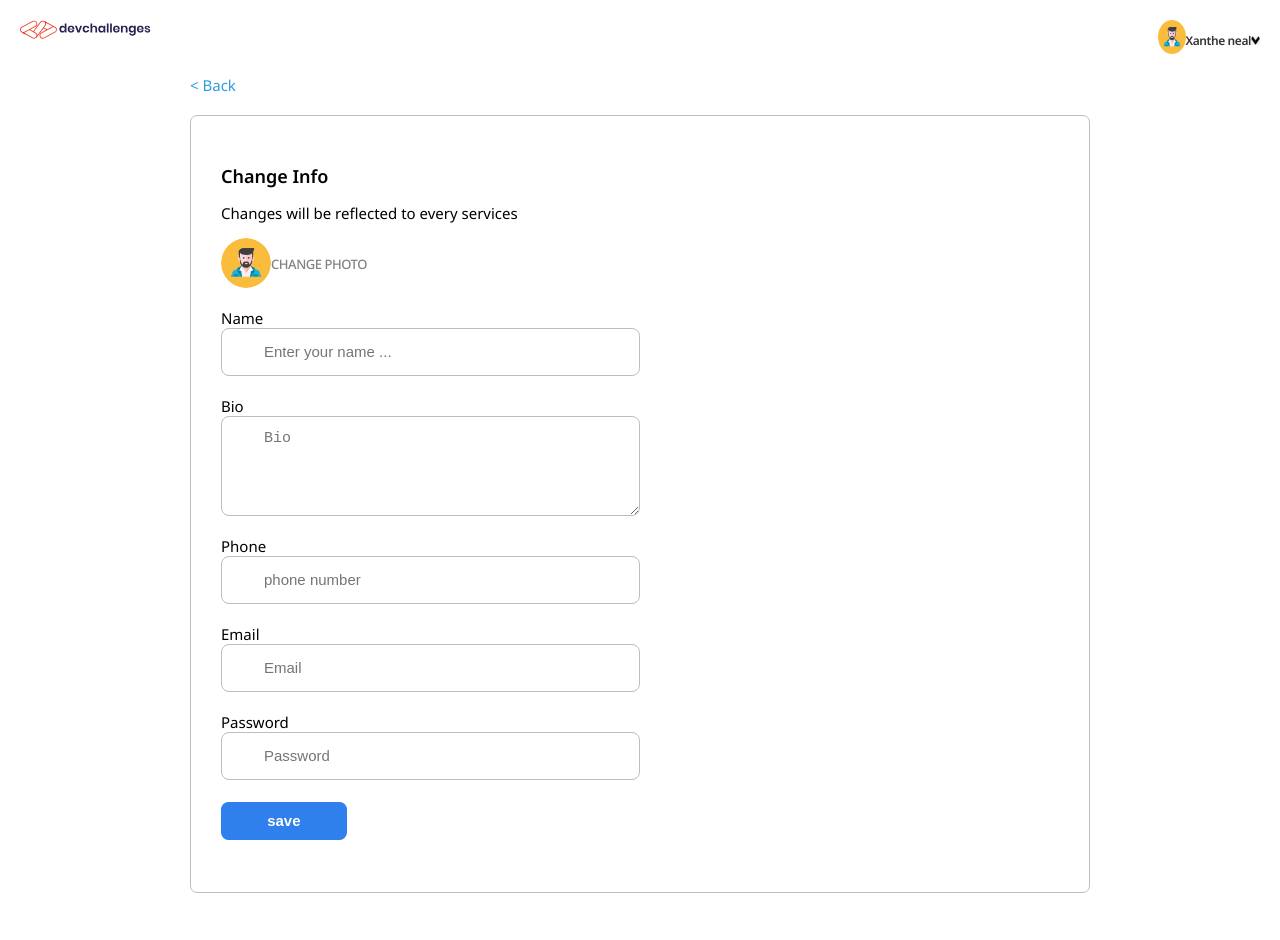
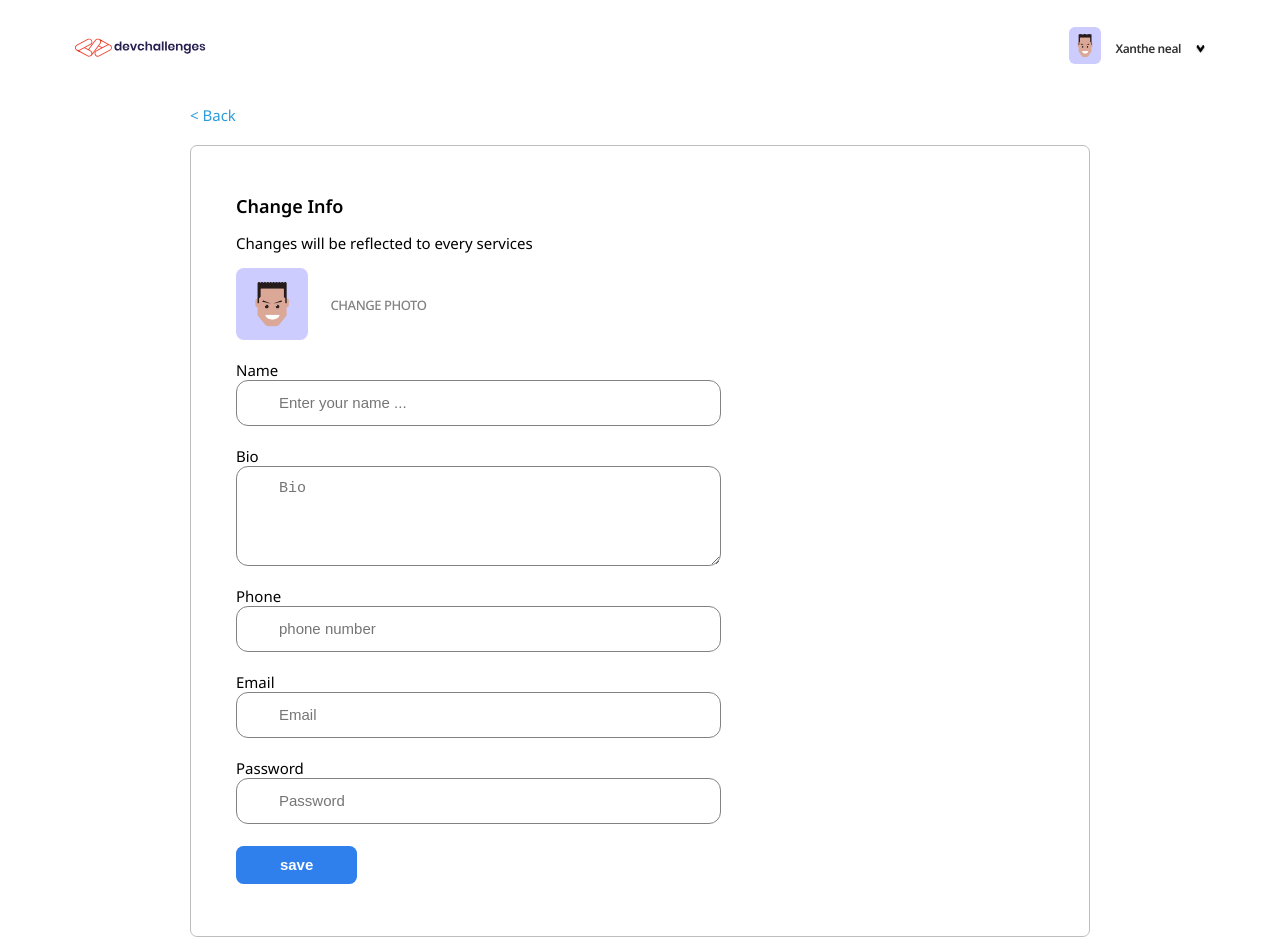
Before and after one commit to rahimbtc/auth-app-client, a Next.js app: page /register in a window 1280 px wide. Shown: the top 940 px of the page. Before the commit the page ends 893 px from the top, so only its background shows below. Built offline with nearby package versions, Linux system fonts and the light colour scheme.

Commit message:
more beauty

```diff
--- a/components/register-form.tsx
+++ b/components/register-form.tsx
@@ -11,6 +11,7 @@ interface Values {
 export default function RegisterForm() {
   return (
     <div className={styles["register-container"]}>
+      {/* header */}
       <div className={styles["register-header"]}>
         <div className={styles["register-header-logo"]}>
           <a href="#" rel="noopener noreferrer">
@@ -18,14 +19,15 @@ export default function RegisterForm() {
           </a>
         </div>
         <div className={styles["register-header-profile"]}>
-          <div><img src="/avatar.png" alt="Avatar"></img></div>
+          <div><img src="/avatar-profile.png" alt="Avatar"></img></div>
           <div><span>Xanthe neal</span></div>
           <div><img src="/arrow.png" alt="arrow" className={styles["arrow"]}></img></div>
         </div>
       </div>
 
+      {/* body */}
       <div className={styles["register-body"]}>
-        <div className={styles["register-link"]}>
+        <div className={styles["register-upper-link"]}>
           <a href="#"
             rel="noopener noreferrer">
             <span className={styles["small-blue-text"]}>&lt; Back</span>
@@ -35,7 +37,7 @@ export default function RegisterForm() {
           <h3>Change Info </h3>
           <p>Changes will be reflected to every services </p>
           <div className={styles["avatar"]}>
-            <div><img src="/avatar.png" alt="Avatar"></img></div>
+            <div><img src="/avatar-profile.png" alt="Avatar"></img></div>
             {/* <a href="#" download="new-filename"><i className="fas fa-download"></i></a> */}
             <div><span>CHANGE PHOTO</span></div>
           </div>
@@ -78,6 +80,14 @@ export default function RegisterForm() {
             </Form>
           </Formik>
         </div>
+        <div className={styles["register-lower-link"]}>
+          <div><span>Created by rahimbtc</span></div>
+          <div><span>devChallenges.io</span></div>
+        </div>
+      </div>
+
+      {/* footer */}
+      <div className={styles["register-footer"]}>
       </div>
     </div>
   );
--- a/styles/register.module.scss
+++ b/styles/register.module.scss
@@ -14,14 +14,14 @@
     display: flex;
     width: fit-content;
     align-items: center;
-    height: 5rem;
+    height: 7rem;
 }
 
 .register-header-logo{
     position: fixed;
     display: flex;
-    top: 20px;
-    left: 20px;
+    top: 2.5rem;
+    left: 5rem;
 }
 
 .register-header-profile{
@@ -30,13 +30,17 @@
     flex-direction: row;
     justify-content: space-between;
     align-items: center;
-    // width: 70px;
-    // height: 16px;
-    top: 20px;
-    right: 20px;
+    top: 1.8rem;
+    right: 5rem;
+
 }
 
 .register-header-profile span{
+
+    width: 70px;
+    height: 16px;
+
+    padding: 1rem;
     /* Xanthe Neal */
     font-family: 'Noto Sans';
     font-style: normal;
@@ -50,9 +54,11 @@
 }
 
 .register-header-profile img{
-    width: 28px;
-    height: 34px;
-    background: url('../public/avatar.png');
+    border-radius: 6px;
+    width: 32px;
+    height: 36.69px;
+    background: url('../public/avatar-profile.png');
+    // padding-right: 0.5rem;
 }
 
 .register-header-profile .arrow{
@@ -68,10 +74,10 @@
     width: 60rem;
     border: 1px solid $text-gray;
     border-radius: 7px;
-    padding: 2rem;
+    padding: 2rem 3rem;
 }
 
-.register-link{
+.register-upper-link{
     margin-bottom: 1.3rem;
 }
 
@@ -108,17 +114,16 @@
 
 .avatar img{
     display: flex;
-    width: 50px;
-    height: 50px;
-    border-radius: 50%;
+    width: 72px;
+    height: 72px;
+
+    background: rgba(0, 0, 0, 0.2);
+    border-radius: 8px;
 }
 
 .avatar span{
-    // position: absolute;
-    // left: 30.88%;
-    // right: 62.38%;
-    // top: 26.72%;
-    // bottom: 71.62%;
+
+    padding: 1.5rem;
 
     font-family: 'Noto Sans';
     font-style: normal;
@@ -130,34 +135,19 @@
     color: #828282;
 }
 
-// .avatar:before {
-//     content: "\25AE";  /* this is your text. You can also use UTF-8 character codes as I do here */
-//     font-family: FontAwesome;
-//     left:-5px;
-//     position:absolute;
-//     top:0;
-// }
-
-// .avatar .fa-download{
-//     position: absolute;
-//     bottom:10px;
-//     left:10px;
-// }
-
 .fields-container{
     display: flex;
     flex-direction: column;
 }
 
 @mixin login-fields-mixin {
-    height: 3.2rem;
-    // margin-top: 1rem;
-    border: 1px solid $text-gray;
-    border-radius: 8px;
+    box-sizing: border-box;
+    border: 1px solid #828282;
+    border-radius: 12px;
     font-size: 1rem;
     font-weight: 400;
     padding: 0.9rem 0 0.9rem 2.8rem;
-    width: 50%;
+    width: 60%;
 }
 
 .input{
@@ -181,7 +171,33 @@
     margin: 1.5rem 0;
     border: 0;
 }
+
 .login-button{
     @include blue-button-mixin();
     width: 15%;
 }
+
+.register-lower-link{
+    display: flex;
+    flex-direction: row;
+    justify-content: space-between;
+    align-items: center;
+}
+
+.register-lower-link span{
+    font-family: 'Noto Sans';
+    font-style: normal;
+    font-weight: 400;
+    font-size: 14px;
+    line-height: 19px;
+    letter-spacing: -0.035em;
+
+    color: #828282;
+}
+
+.register-footer{
+    display: flex;
+    width: fit-content;
+    align-items: center;
+    height: 5rem;
+}
```
Also changed, not shown: public/avatar-profile.png (added).
